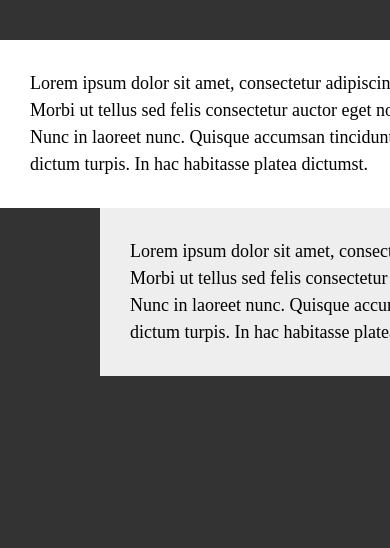
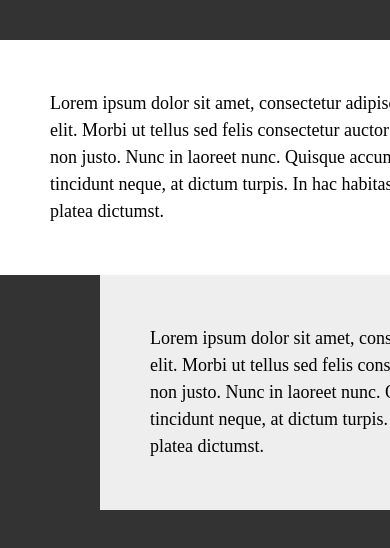
Before and after one commit to ankushchalla/week-2-activities, a plain HTML site: page 01-Activities/18-StudentMedia/Unsolved/media-unsolved.html in a window 390 px wide. Shown: the top 548 px of the page. Drawn offline with Linux system fonts and the light colour scheme.

Commit message:
Completing week-2 class activities.

```diff
--- a/01-Activities/18-StudentMedia/Unsolved/css/style.css
+++ b/01-Activities/18-StudentMedia/Unsolved/css/style.css
@@ -68,4 +68,9 @@ body {
   .wrapper {
     width: 600px;
   }
+
+  #main-content,
+  #sidebar {
+    padding: 50px;
+  }
 }
```
